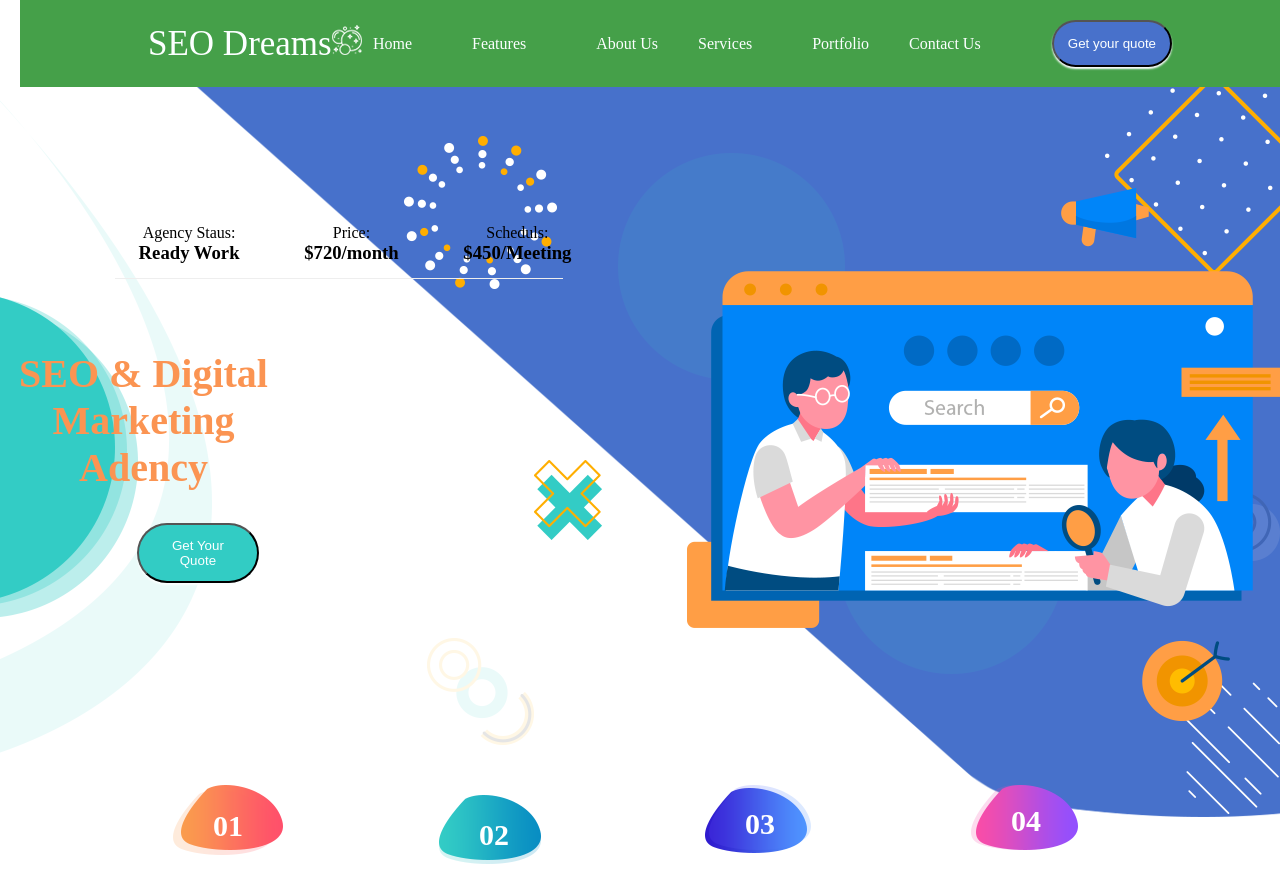
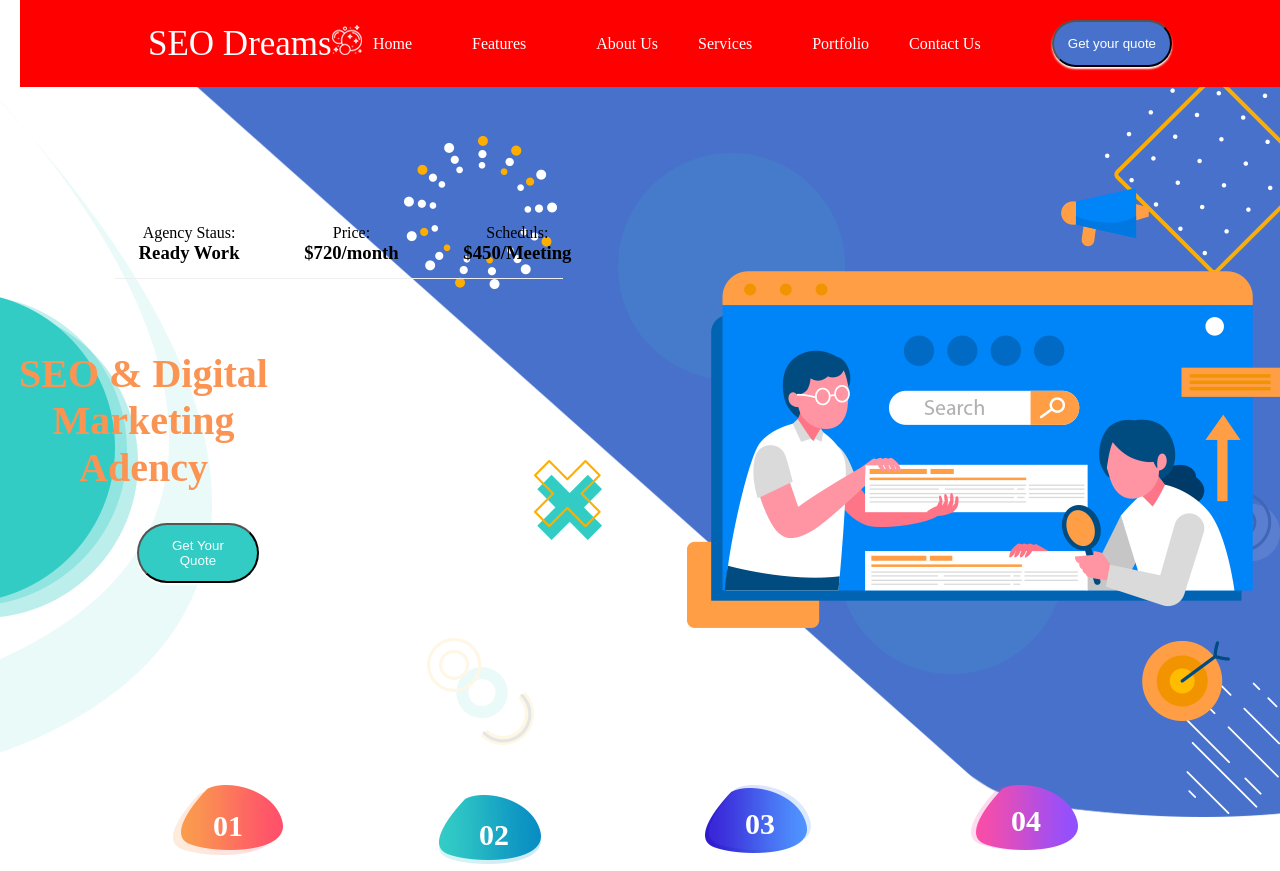
Before and after one commit to michael-stac/second-landing-page, a plain HTML site: page index.html in a window 1280 px wide. Shown: the top 871 px of the page. Drawn offline with Linux system fonts and the light colour scheme.

Commit message:
first commit

```diff
--- a/css/style.css
+++ b/css/style.css
@@ -17,7 +17,8 @@
 
 .desktop {
   /* background-color: #32ccc4; */
-  background-color: #45a049;
+  /* background-color: #45a049; */
+  background-color: red;
   width: 100%;
   position: fixed;
   top: 0;
```
